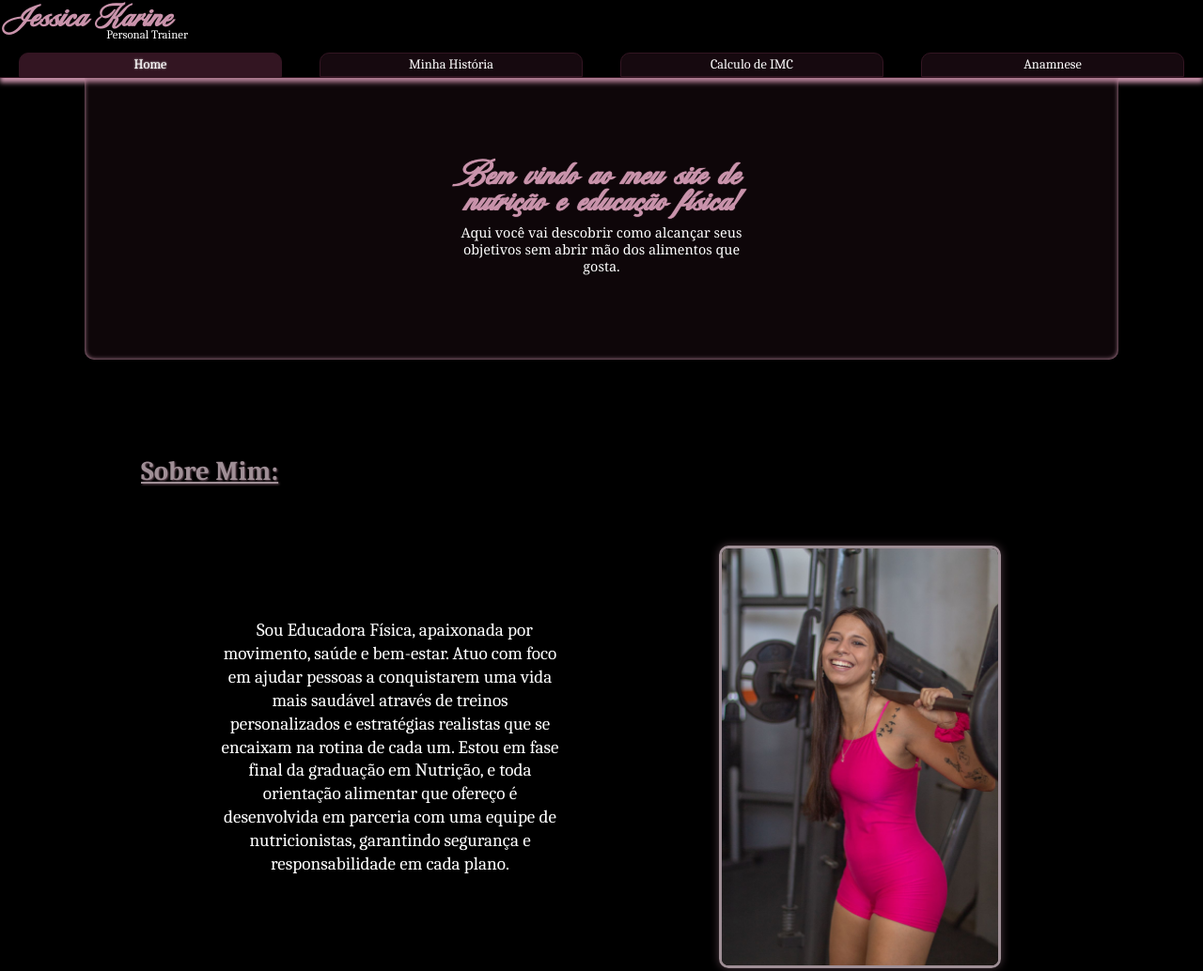
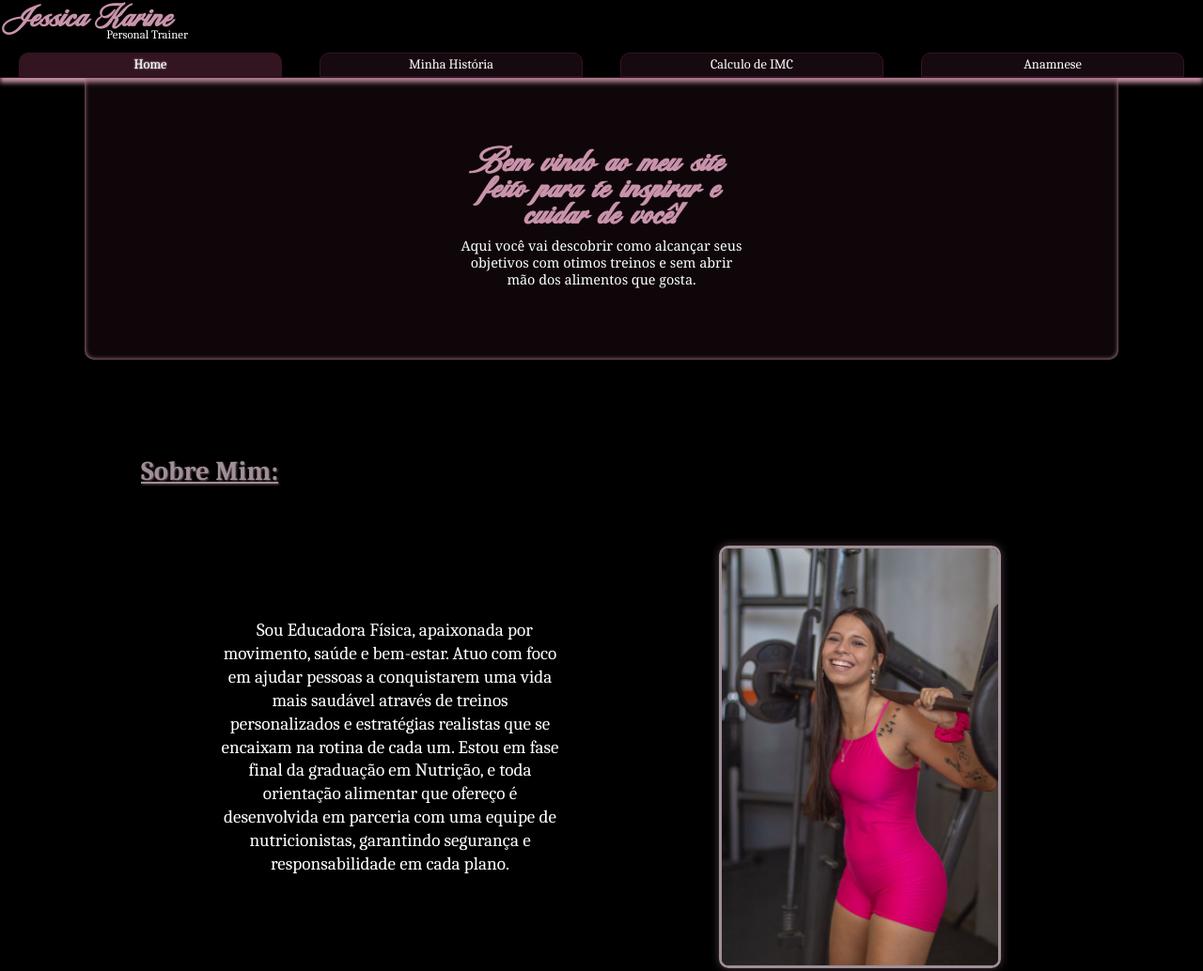
Before and after one commit to HerbertCM/projeto-amor, a plain HTML site: page index.html in a window 1280 px wide. Shown: the top 1034 px of the page at 94% size. Drawn offline with nearby package versions, Linux system fonts and the light colour scheme; a web font is replaced by a local one.

Commit message:
texto corrigido

```diff
--- a/index.html
+++ b/index.html
@@ -44,8 +44,8 @@
         <!--Corpo Introdução-->
 
         <div id="intro">
-            <h1>Bem vindo ao meu site de nutrição e educação física!</h1>
-            <p>Aqui você vai descobrir como alcançar seus objetivos sem abrir mão dos alimentos que gosta.</p>
+            <h1>Bem vindo ao meu site feito para te inspirar e cuidar de você!</h1>
+            <p>Aqui você vai descobrir como alcançar seus objetivos com otimos treinos e sem abrir mão dos alimentos que gosta.</p>
         </div>
 
         <!--Corpo Sobre Mim-->
```
